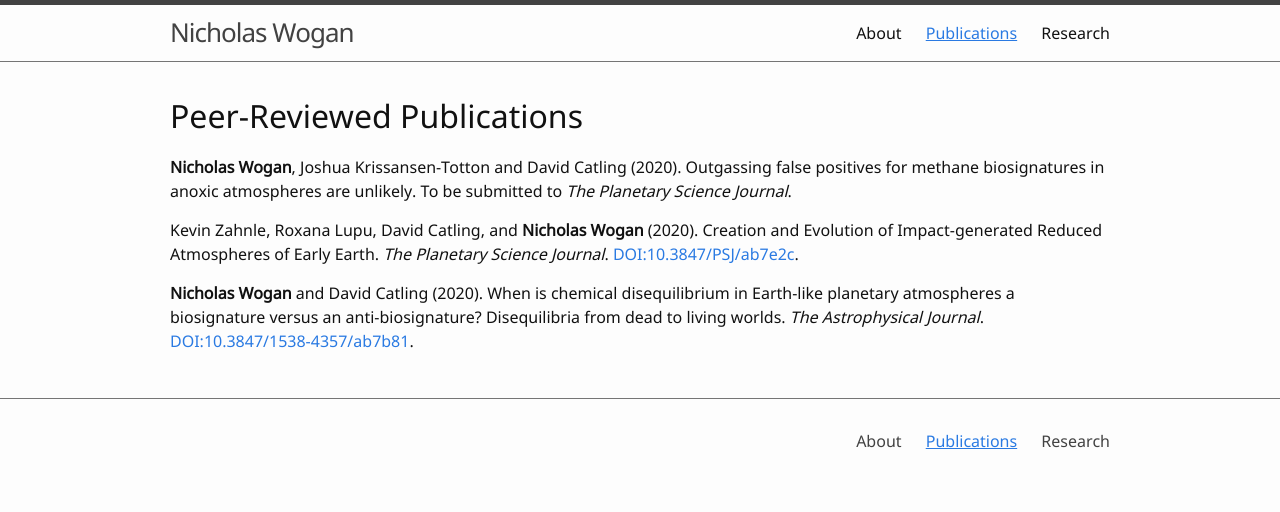
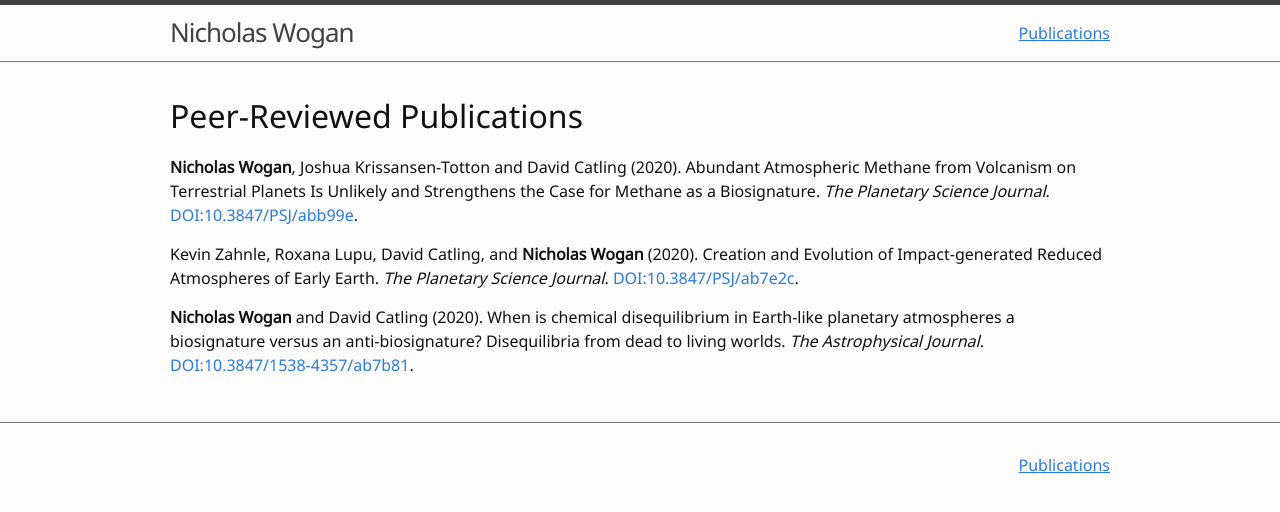
Before and after one commit to Nicholaswogan/Nicholaswogan.github.io, a Jekyll site: the page built from Publications.md, in a window 1280 px wide. Shown: the top 512 px of the page. Built offline with Jekyll 4.4.1, drawn with Linux system fonts in a browser that asks for light colours.

Commit message:
updated publications

```diff
--- a/Publications.md
+++ b/Publications.md
@@ -5,7 +5,7 @@
 
 # Peer-Reviewed Publications
 
-**Nicholas Wogan**, Joshua Krissansen-Totton and David Catling (2020). Outgassing false positives for methane biosignatures in anoxic atmospheres are unlikely. To be submitted to *The Planetary Science Journal*.
+**Nicholas Wogan**, Joshua Krissansen-Totton and David Catling (2020). Abundant Atmospheric Methane from Volcanism on Terrestrial Planets Is Unlikely and Strengthens the Case for Methane as a Biosignature. *The Planetary Science Journal*. [DOI:10.3847/PSJ/abb99e](https://doi.org/DOI:10.3847/PSJ/abb99e).
 
 Kevin Zahnle, Roxana Lupu, David Catling, and **Nicholas Wogan** (2020). Creation and Evolution of Impact-generated Reduced Atmospheres of Early Earth. *The Planetary Science Journal*. [DOI:10.3847/PSJ/ab7e2c](https://doi.org/10.3847/PSJ/ab7e2c).
 
```
Also changed, not shown: About.md (+2 -2 lines), Research.md (+2 -2 lines), 1 other file.
